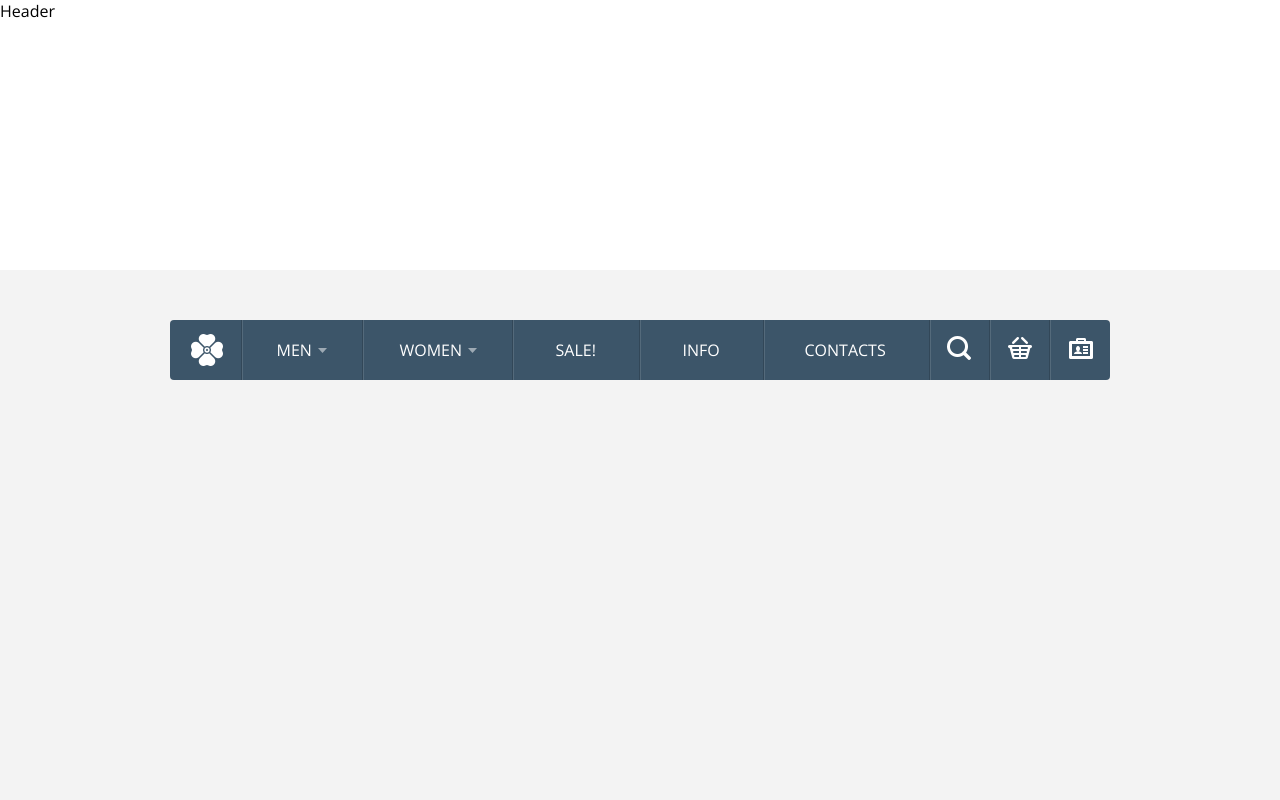
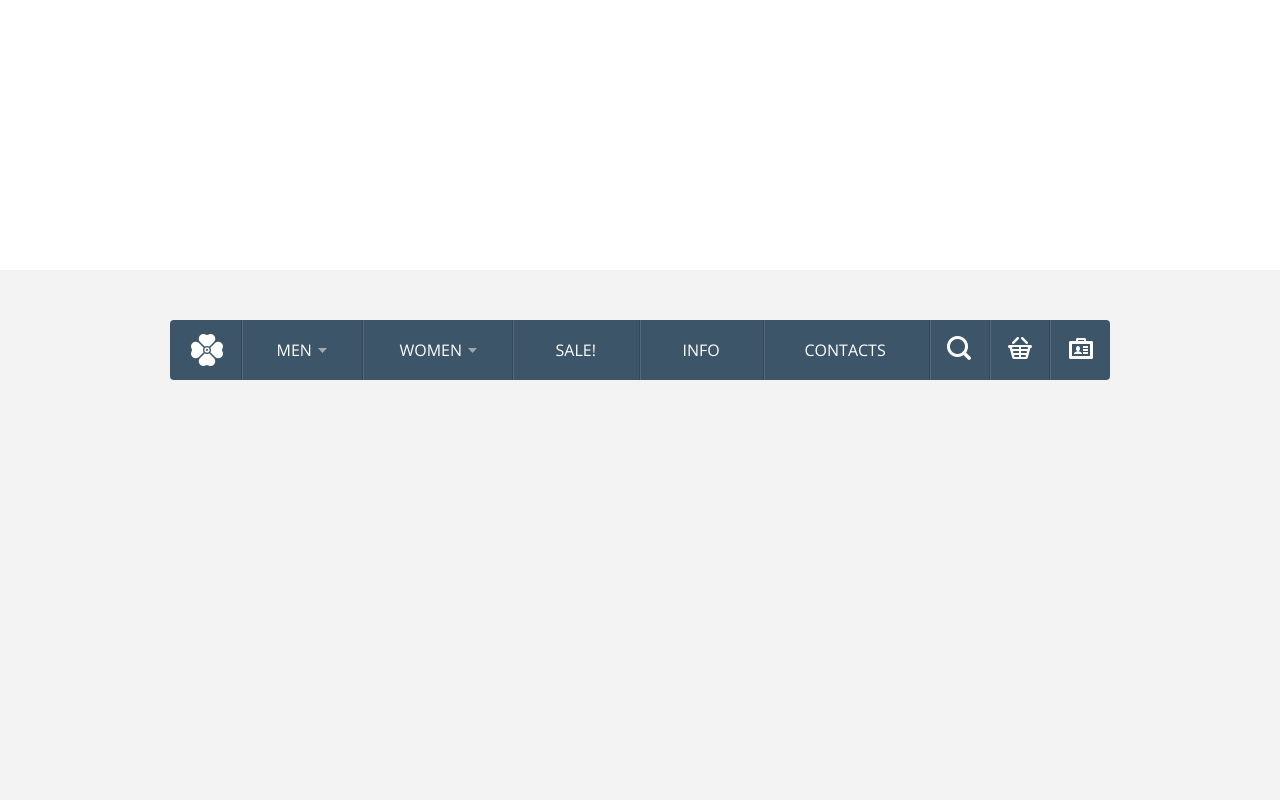
Before and after one commit to gauterteam/project-luckystore, a Vue app: page / in a window 1280 px wide. Shown: the top 800 px of the page. Built offline with nearby package versions, Linux system fonts and the light colour scheme.

Commit message:
shaxboz-19-33-16-10-2021

```diff
--- a/src/components/Header.vue
+++ b/src/components/Header.vue
@@ -1,5 +1,24 @@
 <template>
-  <div class="header">Header</div>
+  <div class="header">
+    <div class="multicolor">
+      <div class="colorline line-1"></div>
+      <div class="colorline line-2"></div>
+      <div class="colorline line-3"></div>
+      <div class="colorline line-4"></div>
+      <div class="colorline line-5"></div>
+      <div class="colorline line-6"></div>
+      <div class="colorline line-7"></div>
+      <div class="colorline line-8"></div>
+      <div class="colorline line-9"></div>
+      <div class="colorline line-10"></div>
+      <div class="colorline line-11"></div>
+      <div class="colorline line-12"></div>
+      <div class="colorline line-13"></div>
+      <div class="colorline line-14"></div>
+      <div class="colorline line-15"></div>
+      <div class="colorline line-16"></div>
+    </div>
+  </div>
 </template>
 
 <script>
@@ -12,4 +31,9 @@ export default {
 .header {
   height: 270px;
 }
+
+.colorline {
+  height: 4px;
+  width: 7%;
+}
 </style>
```
Also changed, not shown: 1 other file (tests, documents, lock files or other folders).
